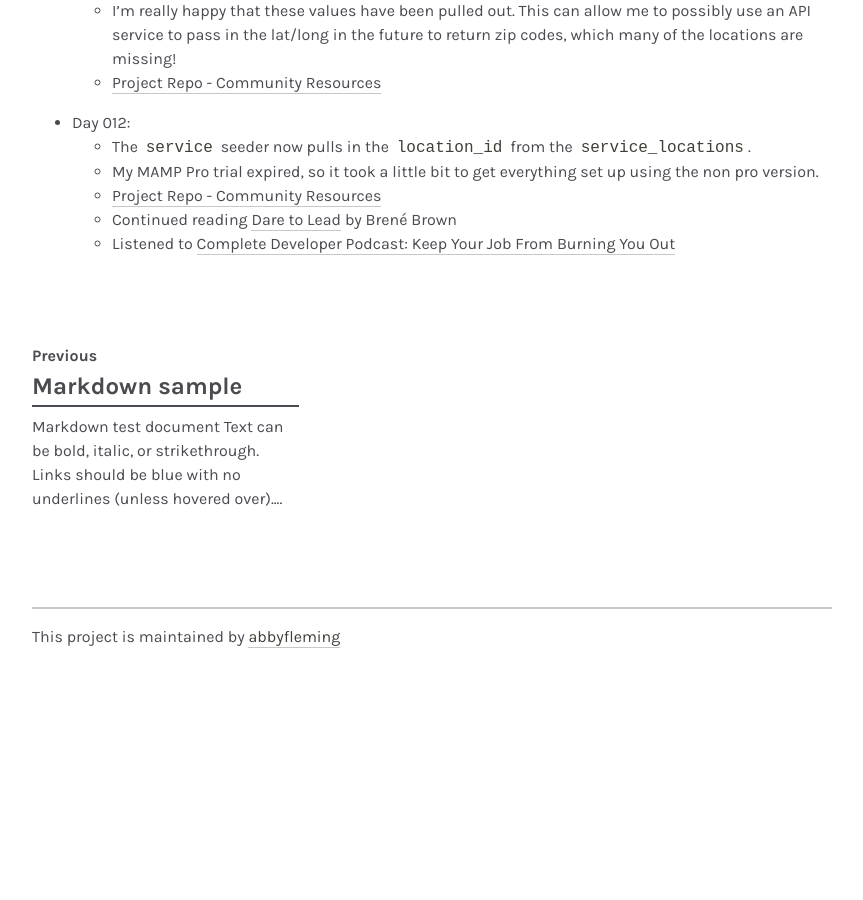
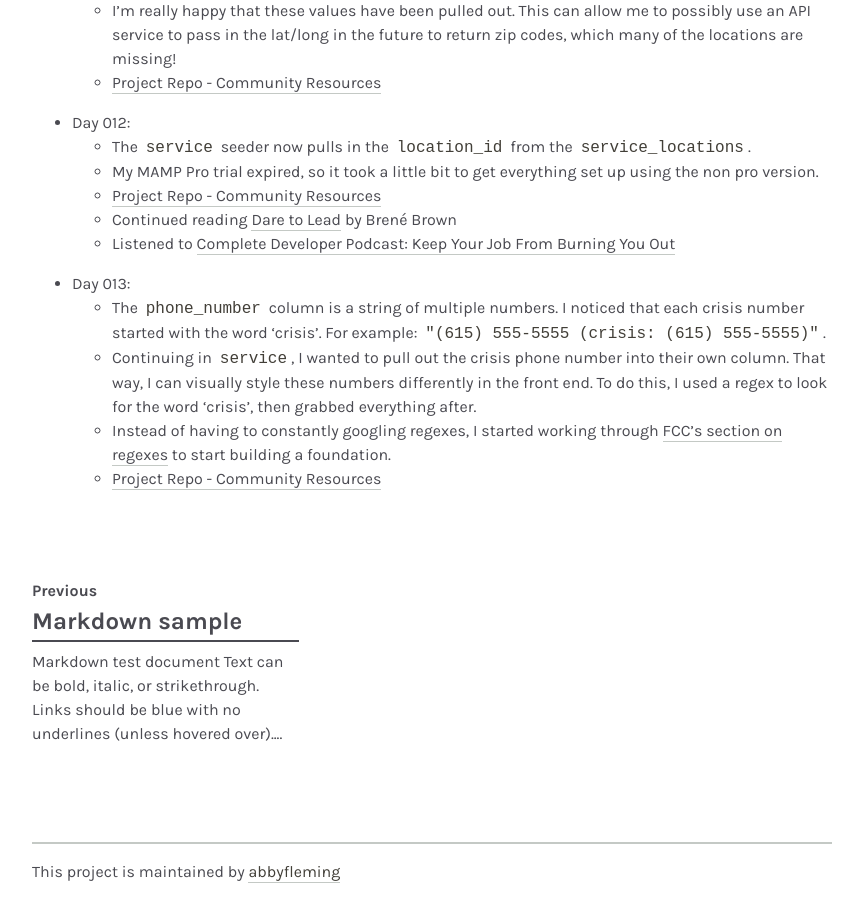
Before and after one commit to abbyfleming/abbyfleming.github.io, a Jekyll site: the page built from _posts/2019-08-05-100-days-of-code.md, in a window 1280 px wide and 900 px high, scrolled down 2917 px. Shown: the whole window, without its empty margins (208-1071 px from the left). Built offline with Jekyll 4.4.1, drawn with Linux system fonts in a browser that asks for light colours; some web fonts are replaced; before the commit the page ends 3582 px from its top, so only the background shows below that.

Commit message:
day 013 update

```diff
--- a/_posts/2019-08-05-100-days-of-code.md
+++ b/_posts/2019-08-05-100-days-of-code.md
@@ -94,3 +94,9 @@ I've finished reading: [Extreme Ownership](https://www.amazon.com/Extreme-Owners
     * [Project Repo - Community Resources](https://github.com/abbyfleming/community-resources)
     * Continued reading [Dare to Lead](https://daretolead.brenebrown.com/) by Brené Brown
     * Listened to [Complete Developer Podcast: Keep Your Job From Burning You Out](https://completedeveloperpodcast.com/episode-217/)
+
+* Day 013:
+    * The `phone_number` column is a string of multiple numbers. I noticed that each crisis number started with the word 'crisis'. For example: `"(615) 555-5555 (crisis: (615) 555-5555)"`.
+    * Continuing in `service`, I wanted to pull out the crisis phone number into their own column. That way, I can visually style these numbers differently in the front end. To do this, I used a regex to look for the word 'crisis', then grabbed everything after.
+    * Instead of having to constantly googling regexes, I started working through [FCC's section on regexes](https://learn.freecodecamp.org/javascript-algorithms-and-data-structures/regular-expressions) to start building a foundation.
+    * [Project Repo - Community Resources](https://github.com/abbyfleming/community-resources)
```
Also changed, not shown: about.md (+1 -1 lines).
